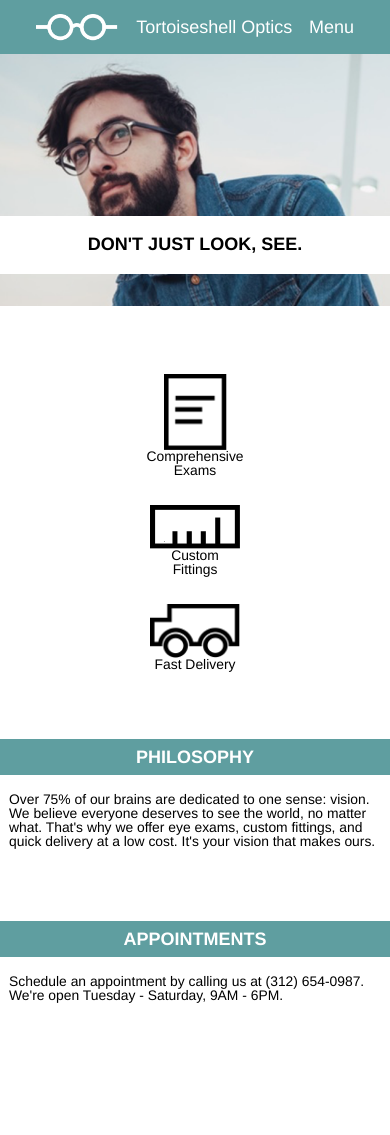
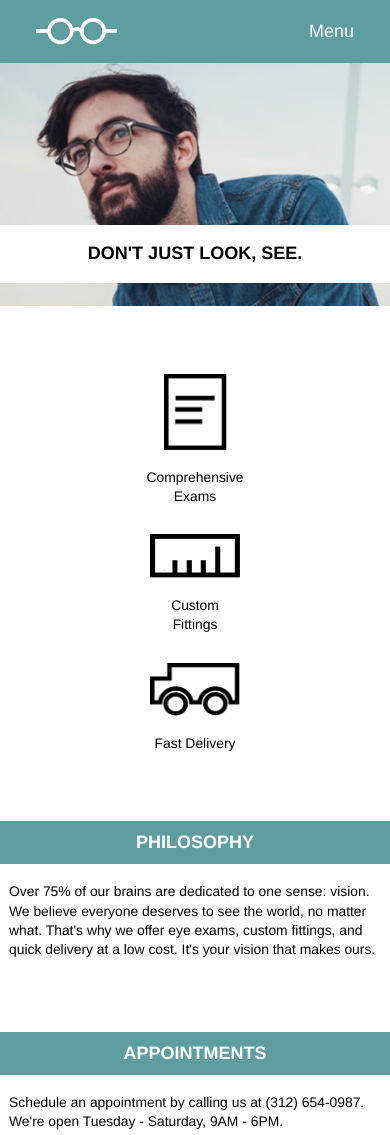
Before and after one commit to amduren/TortoiseshellOptics, a plain HTML site: page index.html in a window 390 px wide. Shown: the top 1135 px of the page. Drawn offline with Linux system fonts and the light colour scheme.

Commit message:
Make styles and elements easier to work with for responsive layouts

```diff
--- a/index.html
+++ b/index.html
@@ -8,12 +8,12 @@
   <body>
     <!-- header section -->
     <header>
-      <div class="flex container">
-        <div class="logo">
+      <nav class="flex container">
+        <div class="flex">
           <img src="./resources/images/logo-white.png">
           <span>Tortoiseshell Optics</span>
         </div>
-        <nav>
+        <div class="menu flex">
           <ul class="desktop">
             <li><a href="#services">Services</a></li>
             <li><a href="#products">Products</a></li>
@@ -22,51 +22,48 @@
           <ul class="mobile">
             <li><a href="#">Menu</a></li>
           </ul>
+        </div>
       </nav>
-      </div>
-      <div class="banner container">
-        <div class="content">
+      <div class="flex container">
+        <div class="banner">
           <h1>Don't just look, see.</h1>
         </div>
       </div>
     </header>
-    <!-- main section -->
-    <div class="container">
-      <div class="flex">
-        <div class="item">
+    <!-- main services section -->
+    <div class="main flex container">
+      <div class="service">
           <img src="./resources/images/paper-icon.png" class="paper">
           <div class="copy">Comprehensive Exams</div>
       </div>
-        <div class="item">
+      <div class="service">
         <img src="./resources/images/ruler-icon.png">
         <div class="copy">Custom Fittings</div>
       </div>
-        <div class="item">
+      <div class="service">
         <img src="./resources/images/truck-icon.png">
         <div class="copy">Fast Delivery</div>
       </div>
     </div>
-      <div class="flex boxes">
-        <div class="box">
+    <!-- main info section -->
+    <div class="main flex container">
+      <div class="info">
         <div class="title">Philosophy</div>
-          <p>Over 75% of our brains are dedicated to one sense: vision. We
-           believe everyone deserves to see the world, no matter what. That's
-           why we offer eye exams, custom fittings, and quick delivery at a low
-           cost. It's your vision that makes ours.</p>
+        <p>Over 75% of our brains are dedicated to one sense: vision. We believe
+          everyone deserves to see the world, no matter what. That's why we
+          offer eye exams, custom fittings, and quick delivery at a low cost.
+          It's your vision that makes ours.</p>
       </div>
-        <div class="box">
+      <div class="info appointment">
         <div class="title">Appointments</div>
         <p>Schedule an appointment by calling us at (312) 654-0987. We're open
           Tuesday - Saturday, 9AM - 6PM.</p>
       </div>
     </div>
-    </div>
     <!-- footer section -->
-    <footer>
-      <div class="flex container">
+    <footer class="flex container">
       <img src="./resources/images/logo-black.png">
-        <span>Copyright Tortoiseshell Optics</span>
-      </div>
+      <div>Copyright Tortoiseshell Optics</div>
     </footer>
   </body>
 </html>
--- a/resources/css/style.css
+++ b/resources/css/style.css
@@ -1,16 +1,12 @@
 /* universal styles */
 html {
   background-color: white;
-  color: black;
   font-family: Helvetica, sans-serif;
   font-size: 18px;
-  line-height: 1.4;
 }
 
-li a {
-  color: white;
-  text-decoration: none;
-  padding-right: 2rem;
+body {
+  line-height: 1.4;
 }
 
 .container {
@@ -20,87 +16,101 @@ li a {
 
 .flex {
   display: flex;
-  align-items: center;
-  justify-content: center;
 }
 
 /* header styles */
 header {
-  height: 31rem;
+  height: 30rem;
   background-image: url("../images/glasses-bg.png");
   background-position: center;
   background-repeat: no-repeat;
   background-size: cover;
-  color: white;
   padding-top: 1rem;
 }
 
-header .flex.container {
+h1 {
+  font-size: 2rem;
+  font-weight: bold;
+  line-height: 1.2;
+  text-transform: uppercase;
+  padding: 1.5rem 5rem;
+}
+
+nav {
+  padding: 1rem 0;
   background-color: cadetblue;
+  color: white;
+  align-items: center;
   justify-content: space-between;
 }
 
-.logo {
-  display: flex;
+nav div {
   align-items: center;
-  padding: 0 0 0 2rem;
 }
 
-.logo img {
+nav img {
   height: 1.5rem;
+  margin-left: 2rem;
+  margin-right: 1rem;
 }
 
-.logo span {
-  margin-left: 1rem;
-  padding: 1rem 0;
+ul {
+  margin-right: 1rem;
 }
 
-nav ul {
-  display: flex;
+ul li {
+  display: inline;
 }
 
-ul.mobile {
+li a {
+  color: white;
+  padding: 0 1rem;
+  text-decoration: none;
+}
+
+div.flex.container {
+  justify-content: flex-end;
+}
+
+.mobile {
   display: none;
 }
 
-.banner.container {
-  display: flex;
-  justify-content: flex-end;
-  padding: 10rem 0 0 0;
-}
-
-.content {
+.banner {
   display: inline-block;
   background-color: white;
-  color: black;
+  margin-top: 10rem;
   margin-right: -2rem;
 }
 
-.content h1 {
-  padding: 1.5rem 5rem;
-  text-transform: uppercase;
-  font-size: 2rem;
-  line-height: 1.2;
-  font-weight: bold;
-}
-
-@media only screen and (max-width: 960px) {
+@media only screen and (max-width: 1024px) {
   header {
     height: 22rem;
     padding-top: 0;
   }
 
-  .banner.container {
-    padding: 5rem 0 0 0;
+  h1 {
+    padding: 0.75rem 4rem;
+    font-size: 1.33rem;
   }
 
-  .content {
+  nav.container {
+    max-width: 100%;
+  }
+
+  .banner {
+    margin-top: 5rem;
     margin-right: 2rem;
   }
+}
 
-  .content h1 {
-    padding: 0.75rem 4rem;
-    font-size: 1.33rem;
+@media only screen and (max-width: 700px) {
+  .desktop {
+    display: none;
+  }
+
+  .mobile {
+    display: block;
   }
 }
 
@@ -110,32 +120,28 @@ ul.mobile {
     background-position: 20%;
   }
 
-  ul.desktop {
+  header span {
     display: none;
   }
 
-  ul.mobile {
-    display: block;
-  }
-
-  .banner.container {
-    padding: 9rem 0 0 0;
-  }
-
-  .content {
-    margin: 0;
-    width: 100%;
-  }
-
-  .content h1 {
+  h1 {
     padding: 1rem 0;
     text-align: center;
     font-size: 1rem;
   }
+
+  .banner {
+    margin: 9rem 0 0 0;
+    width: 100%;
+  }
 }
 
 /* main styles */
-.item {
+div.main.flex.container {
+  justify-content: center;
+}
+
+.service {
   display: flex;
   flex-direction: column;
   justify-content: space-between;
@@ -146,12 +152,12 @@ ul.mobile {
   margin: 3rem;
 }
 
-.item img {
+.service img {
   width: 5rem;
-  margin: 0 auto;
+  margin: 0 auto 1rem auto;
 }
 
-.item .paper {
+.paper {
   max-width: 3.5rem;
 }
 
@@ -159,7 +165,7 @@ ul.mobile {
   align-items: flex-start;
 }
 
-.box {
+.info {
   width: 35%;
   margin-right: 5%;
 }
@@ -173,25 +179,25 @@ ul.mobile {
   max-width: 10rem;
 }
 
-.box p {
+.info p {
   padding-top: 1rem;
 }
 
-@media only screen and (max-width: 530px) {
-  .container .flex {
+@media only screen and (max-width: 560px) {
+  div.main.flex.container {
     flex-direction: column;
-    margin: 3rem 0;
+    align-items: center;
+    justify-content: flex-start;
+    margin-top: 3rem;
   }
-  .item {
+
+  .service {
     margin: 0.77rem;
     height: auto;
-  }
-
-  .item .copy {
     font-size: 0.77rem;
   }
 
-  .box {
+  .info {
     width: 100%;
     margin: 0 0 4rem 0;
   }
@@ -201,14 +207,24 @@ ul.mobile {
     text-align: center;
   }
 
-  .box p {
+  .info p {
     font-size: 0.77rem;
     padding-left: 0.5rem;
+  }
+
+  .info.appointment {
+    margin: 0;
   }
 }
 
 /* footer styles */
 footer {
+  background-color: azure;
+  padding: 4rem;
+  justify-content: flex-start;
+}
+
+footer.flex.container {
   margin-top: 5rem;
 }
 
@@ -217,28 +233,13 @@ footer img {
   margin-right: 1rem;
 }
 
-footer .container {
-  background-color: azure;
-  justify-content: flex-start;
-  padding: 4rem;
-}
-
-@media only screen and (max-width: 960px) {
+@media only screen and (max-width: 560px) {
   footer {
-    margin-bottom: 5rem;
-  }
-}
-
-@media only screen and (max-width: 530px) {
-  footer {
+    justify-content: center;
     margin-bottom: 0;
   }
 
-  footer span {
+  footer div {
     display: none;
   }
-
-  footer .container {
-    justify-content: center;
-  }
 }
```
Lines whose indentation alone changed are shown as unchanged.
